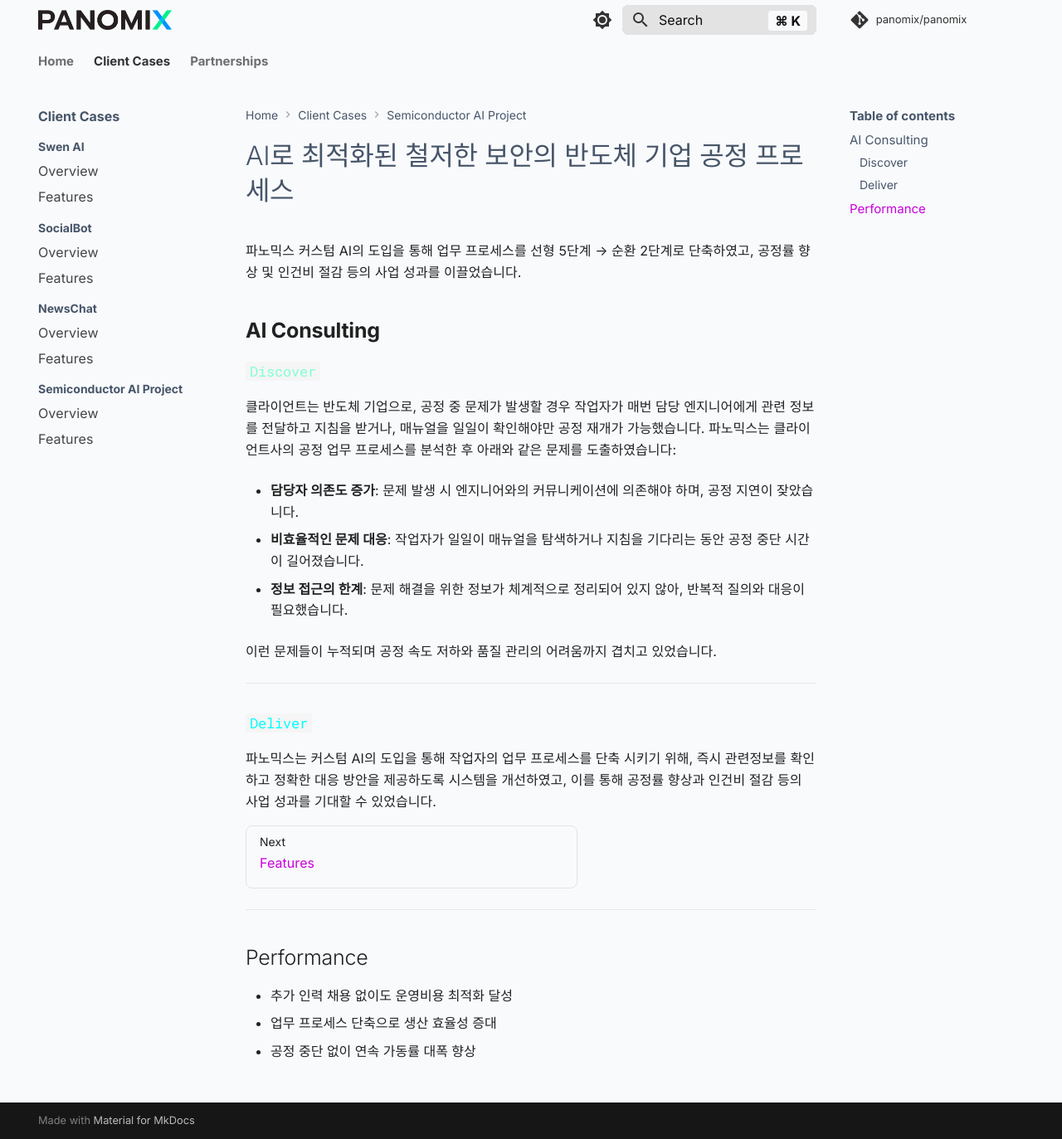
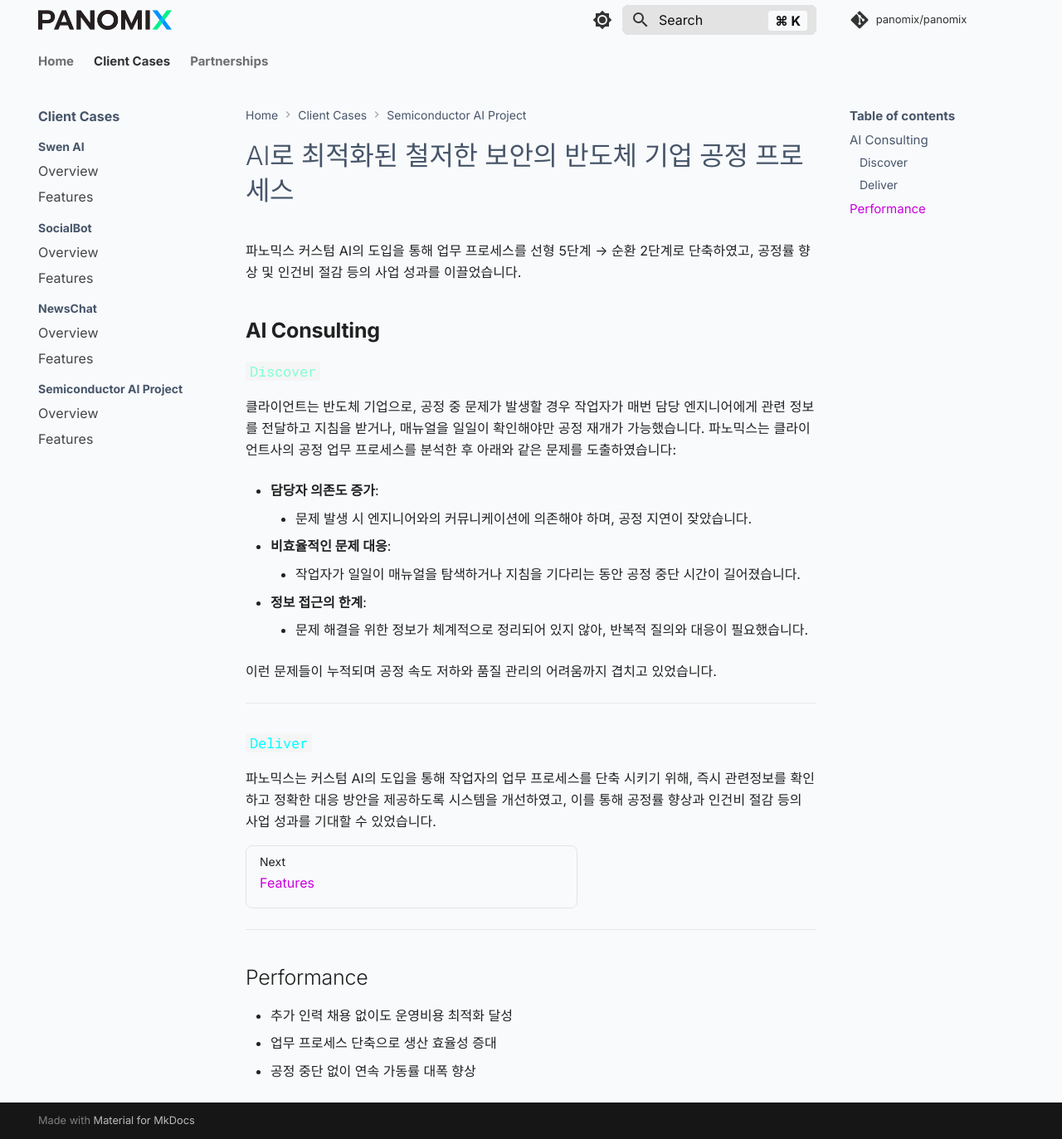
Before and after one commit to panomix/panomix, an MkDocs documentation site: the page built from docs/clients/factory/factory.md, in a window 1280 px wide and 1373 px high. Shown: the whole window at 83% size. Built offline with MkDocs 1.6.1 and Material for MkDocs 9.7.7, drawn with Linux system fonts in a browser that asks for light colours; comment, search, counter and statistics services are not loaded.

```diff
--- a/docs/clients/factory/factory.md
+++ b/docs/clients/factory/factory.md
@@ -9,13 +9,14 @@
 파노믹스는 클라이언트사의 공정 업무 프로세스를 분석한 후 아래와 같은 문제를 도출하였습니다:
 
 - **담당자 의존도 증가**:
-문제 발생 시 엔지니어와의 커뮤니케이션에 의존해야 하며, 공정 지연이 잦았습니다.
+    - 문제 발생 시 엔지니어와의 커뮤니케이션에 의존해야 하며, 공정 지연이 잦았습니다.
 
 - **비효율적인 문제 대응**:
-작업자가 일일이 매뉴얼을 탐색하거나 지침을 기다리는 동안 공정 중단 시간이 길어졌습니다.
+    - 작업자가 일일이 매뉴얼을 탐색하거나 지침을 기다리는 동안 공정 중단 시간이 길어졌습니다.
 
 - **정보 접근의 한계**:
-문제 해결을 위한 정보가 체계적으로 정리되어 있지 않아, 반복적 질의와 대응이 필요했습니다.
+    - 문제 해결을 위한 정보가 체계적으로 정리되어 있지 않아, 반복적 질의와 대응이 필요했습니다.
+
 
 이런 문제들이 누적되며 공정 속도 저하와 품질 관리의 어려움까지 겹치고 있었습니다.
 
```
